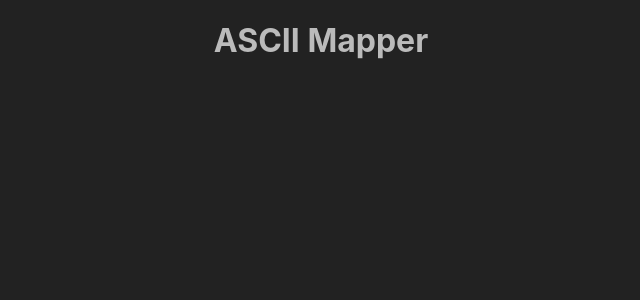
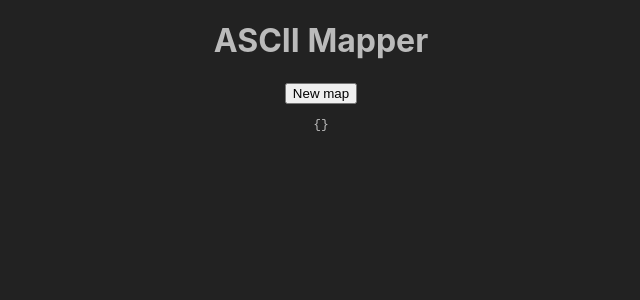
Before and after one commit to doeg/OLD-asciimap, a Next.js app: page / in a window 1280 px wide. Shown: the top 300 px of the page, without its empty margins (319-959 px from the left). Built offline with nearby package versions, Linux system fonts and the light colour scheme.

Commit message:
A first + messy pass at context

```diff
--- /dev/null
+++ b/components/MapCanvas.tsx
@@ -0,0 +1,12 @@
+import { useMapsContext } from "../contexts/maps-context";
+
+export const MapCanvas = () => {
+  const { createMap, state } = useMapsContext();
+
+  return (
+    <div>
+      <button onClick={createMap}>New map</button>
+      <pre>{JSON.stringify(state.maps)}</pre>
+    </div>
+  );
+};
--- /dev/null
+++ b/contexts/maps-context.tsx
@@ -0,0 +1,114 @@
+import {
+  createContext,
+  FunctionComponent,
+  PropsWithChildren,
+  useCallback,
+  useContext,
+  useReducer,
+} from "react";
+
+type MapLayer = (string | null)[][];
+
+type MapLegend = {
+  [id: string]: {
+    background: string;
+    color: string;
+    label: string;
+    symbol: string;
+  };
+};
+
+interface ASCIIMap {
+  createdAt: number;
+  height: number;
+  id: string;
+  legend: MapLegend;
+  layers: MapLayer[];
+  title: string;
+  updatedAt: number;
+  width: number;
+}
+
+interface MapsState {
+  currentMapID: string | null;
+  maps: { [mapID: string]: ASCIIMap };
+}
+
+const EMPTY_STATE: MapsState = {
+  currentMapID: null,
+  maps: {},
+};
+
+type Action = { type: "MAPS_CREATE"; data: ASCIIMap };
+
+type Dispatch = (action: Action) => void;
+
+type MapsContextType = { state: MapsState; dispatch: Dispatch };
+
+const MapsContext = createContext<MapsContextType | undefined>(undefined);
+
+const mapsReducer = (state: MapsState, action: Action) => {
+  switch (action.type) {
+    case "MAPS_CREATE":
+      return {
+        ...state,
+        maps: {
+          ...state.maps,
+          [action.data.id]: action.data,
+        },
+      };
+    default:
+      throw new Error(`Unhandled action type: ${action.type}`);
+  }
+};
+
+export const MapsContextProvider: FunctionComponent<PropsWithChildren> = ({
+  children,
+}) => {
+  const [state, dispatch] = useReducer(mapsReducer, EMPTY_STATE);
+  const value: MapsContextType = { state, dispatch };
+
+  return <MapsContext.Provider value={value}>{children}</MapsContext.Provider>;
+};
+
+interface UseMapsContext extends MapsContextType {
+  createMap: () => void;
+  currentMap: ASCIIMap | null;
+}
+
+export const useMapsContext = (): UseMapsContext => {
+  const context = useContext(MapsContext);
+  if (context === undefined) {
+    throw new Error("useCount must be used within a CountProvider");
+  }
+
+  const { currentMapID, maps } = context.state;
+
+  const currentMap =
+    currentMapID && currentMapID in maps ? maps[currentMapID] : null;
+
+  const mapCount = Object.keys(maps).length;
+
+  const createMap = useCallback(() => {
+    const createdAt = Date.now();
+    context.dispatch({
+      type: "MAPS_CREATE",
+      data: {
+        createdAt,
+        height: 32,
+        id: `${createdAt}`,
+        legend: {},
+        layers: [],
+        title: "Untitled Map",
+        updatedAt: Date.now(),
+        width: 32,
+      },
+    });
+  }, [mapCount]);
+
+  return {
+    ...context,
+    createMap,
+    currentMap,
+  };
+};
--- a/pages/index.tsx
+++ b/pages/index.tsx
@@ -1,8 +1,11 @@
-import type { NextPage } from 'next'
-import Head from 'next/head'
+import type { NextPage } from "next";
+import Head from "next/head";
+import { MapCanvas } from "../components/MapCanvas";
+import { MapsContextProvider } from "../contexts/maps-context";
 
 const Home: NextPage = () => {
   return (
+    <MapsContextProvider>
       <div>
         <Head>
           <title>ASCII Mapper</title>
@@ -12,9 +15,11 @@ const Home: NextPage = () => {
 
         <main className="text-center">
           <h1>ASCII Mapper</h1>
+          <MapCanvas />
         </main>
       </div>
-  )
-}
+    </MapsContextProvider>
+  );
+};
 
-export default Home
+export default Home;
```
Lines whose indentation alone changed are shown as unchanged.
